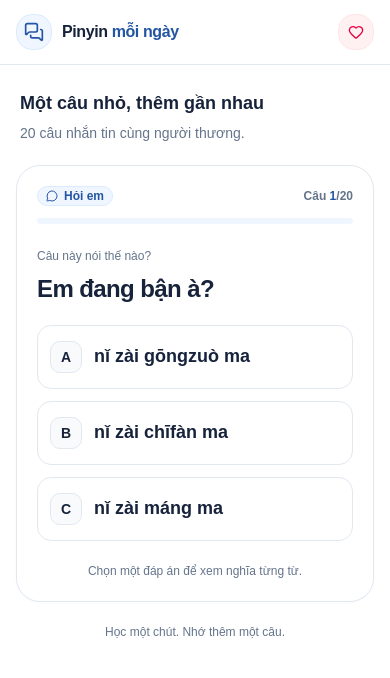
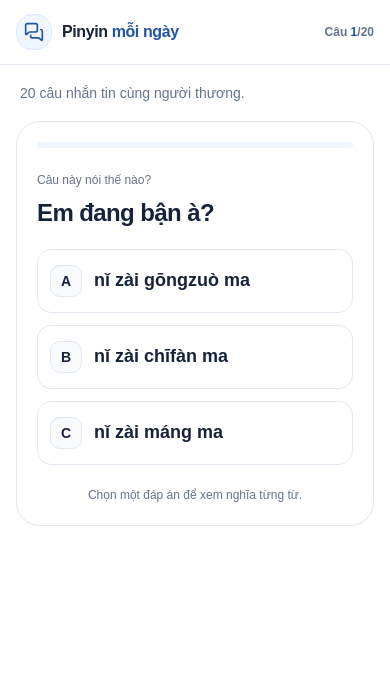
Before and after one commit to VietPam/chinese-learning, a Next.js app: page / in a window 390 px wide. Shown: the top 678 px of the page. Built offline with nearby package versions, Linux system fonts and the light colour scheme; a web font is replaced by a local one.

Commit message:
Refine mobile quiz layout from production feedback

```diff
--- a/components/design-preview.tsx
+++ b/components/design-preview.tsx
@@ -23,15 +23,13 @@ export function DesignPreview() {
   function change(next: Scenario) { setScenario(next); setSelectedId(null); window.scrollTo({ top: 0 }); }
   return (
     <>
-      <LearningHeader />
-      <main className="safe-bottom space-y-5 px-[16px] pt-6">
+      <LearningHeader questionNumber={scenario === "complete" ? 20 : scenario.startsWith("long") ? 11 : 1} total={20} />
+      <main className="safe-bottom space-y-4 px-[16px] pt-4">
         <div className="px-1">
-          <p className="mb-1 text-lg font-bold">Một câu nhỏ, thêm gần nhau</p>
           <p className="text-sm leading-6 text-muted-foreground">20 câu nhắn tin cùng người thương.</p>
         </div>
         {scenario === "complete" ? <SessionComplete total={20} onRestart={() => change("question")} /> :
           <QuestionCard phrase={phrase} options={options} questionNumber={scenario.startsWith("long") ? 11 : 1} total={20} selectedAnswerId={selected} onAnswer={setSelectedId} onContinue={() => change("complete")} />}
-        <p className="px-4 text-center text-xs leading-5 text-muted-foreground">Học một chút. Nhớ thêm một câu.</p>
         <aside aria-label="Công cụ xem trước thiết kế" className="rounded-2xl border border-dashed bg-white p-3">
           <p className="mb-3 text-xs font-bold text-muted-foreground">PREVIEW GIAO DIỆN · CHỈ DÙNG KHI PHÁT TRIỂN</p>
           <div className="flex flex-wrap gap-2">
--- a/components/learning-header.tsx
+++ b/components/learning-header.tsx
@@ -1,18 +1,18 @@
-import { Heart, MessagesSquare } from "lucide-react";
+import { MessagesSquare } from "lucide-react";
 
-export function LearningHeader() {
+export function LearningHeader({ questionNumber, total }: { questionNumber: number; total: number }) {
   return (
     <header className="sticky top-0 z-10 border-b bg-white/95 px-4 pt-[env(safe-area-inset-top)] backdrop-blur-sm">
-      <div className="flex min-h-16 items-center justify-between gap-3">
+      <div className="flex min-h-16 items-center justify-between gap-x-3 gap-y-2 flex-wrap py-3">
         <div className="flex items-center gap-2.5">
-          <span className="flex size-9 items-center justify-center rounded-xl border border-blue-100 bg-secondary text-primary">
+          <span className="flex size-[36px] shrink-0 items-center justify-center rounded-xl border border-blue-100 bg-secondary text-primary">
             <MessagesSquare className="size-5" aria-hidden="true" />
           </span>
           <span className="text-base font-bold tracking-tight">Pinyin <span className="text-primary">mỗi ngày</span></span>
         </div>
-        <span className="flex size-9 items-center justify-center rounded-xl border border-rose-100 bg-rose-50 text-rose-600" aria-hidden="true">
-          <Heart className="size-4" aria-hidden="true" />
-        </span>
+        <p className="ml-auto shrink-0 text-xs font-semibold tabular-nums text-muted-foreground">
+          Câu <span className="text-primary">{questionNumber}</span>/{total}
+        </p>
       </div>
     </header>
   );
--- a/components/pinyin-quiz.tsx
+++ b/components/pinyin-quiz.tsx
@@ -38,10 +38,9 @@ export function PinyinQuiz({ initialSession }: { initialSession: QuizState }) {
 
   return (
     <>
-      <LearningHeader />
-      <main className="safe-bottom space-y-5 px-[16px] pt-6">
+      <LearningHeader questionNumber={state.questionIndex + 1} total={phrases.length} />
+      <main className="safe-bottom space-y-4 px-[16px] pt-4">
         <div className="px-1">
-          <p className="mb-1 text-lg font-bold">Một câu nhỏ, thêm gần nhau</p>
           <p className="text-sm leading-6 text-muted-foreground">20 câu nhắn tin cùng người thương.</p>
         </div>
         <div ref={contentRef}>
@@ -57,7 +56,6 @@ export function PinyinQuiz({ initialSession }: { initialSession: QuizState }) {
               onContinue={continueLearning}
             />}
         </div>
-        <p className="px-4 text-center text-xs leading-5 text-muted-foreground">Học một chút. Nhớ thêm một câu.</p>
       </main>
     </>
   );
--- a/components/question-card.tsx
+++ b/components/question-card.tsx
@@ -1,8 +1,6 @@
 "use client";
 
-import { MessageCircle, Send } from "lucide-react";
 import type { Phrase } from "@/lib/types";
-import { Badge } from "@/components/ui/badge";
 import { Card } from "@/components/ui/card";
 import { Progress } from "@/components/ui/progress";
 import { AnswerOption, type AnswerStatus } from "@/components/answer-option";
@@ -14,18 +12,9 @@ export function QuestionCard({ phrase, options, questionNumber, total, selectedA
 }) {
   const answered = selectedAnswerId !== null;
   const count = questionNumber - 1 + Number(answered);
-  const Icon = phrase.category === "ask" ? MessageCircle : Send;
   return (
     <Card className="gap-5 rounded-3xl border p-[20px] shadow-[0_1px_2px_rgba(36,85,163,0.03)] ring-0">
-      <div className="space-y-3">
-        <div className="flex flex-wrap items-center justify-between gap-2">
-          <Badge variant="secondary" className="gap-1.5 rounded-lg border border-blue-100 px-2 py-1 text-xs font-semibold">
-            <Icon className="size-3.5" aria-hidden="true" />{phrase.category === "ask" ? "Hỏi em" : "Báo cho em"}
-          </Badge>
-          <p className="text-xs font-semibold text-muted-foreground">Câu <span className="text-primary">{questionNumber}</span>/{total}</p>
-        </div>
-        <Progress value={count * 100 / total} aria-label="Tiến độ lượt học" getValueLabel={() => `${count}/${total} câu đã trả lời`} className="h-1.5 bg-secondary" />
-      </div>
+      <Progress value={count * 100 / total} aria-label="Tiến độ lượt học" getValueLabel={() => `${count}/${total} câu đã trả lời`} className="h-1.5 bg-secondary" />
       <div className="space-y-2 pt-1">
         <p className="text-xs font-medium text-muted-foreground">Câu này nói thế nào?</p>
         <h1 id="question-title" tabIndex={-1} className="scroll-mt-24 text-2xl leading-snug font-bold tracking-tight outline-none">{phrase.vietnamese}</h1>
```
Also changed, not shown: 6 other files (tests, documents, lock files or other folders).
